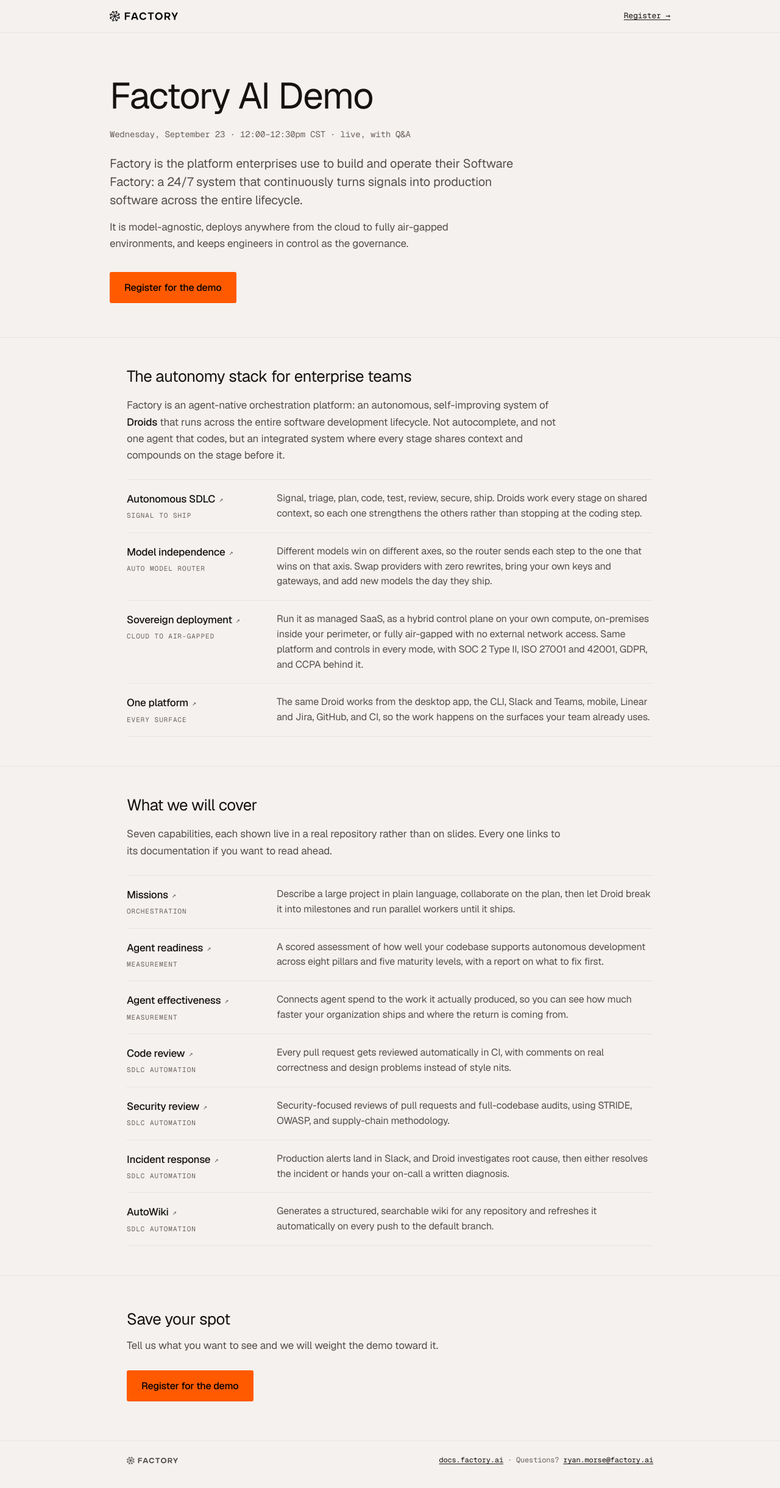
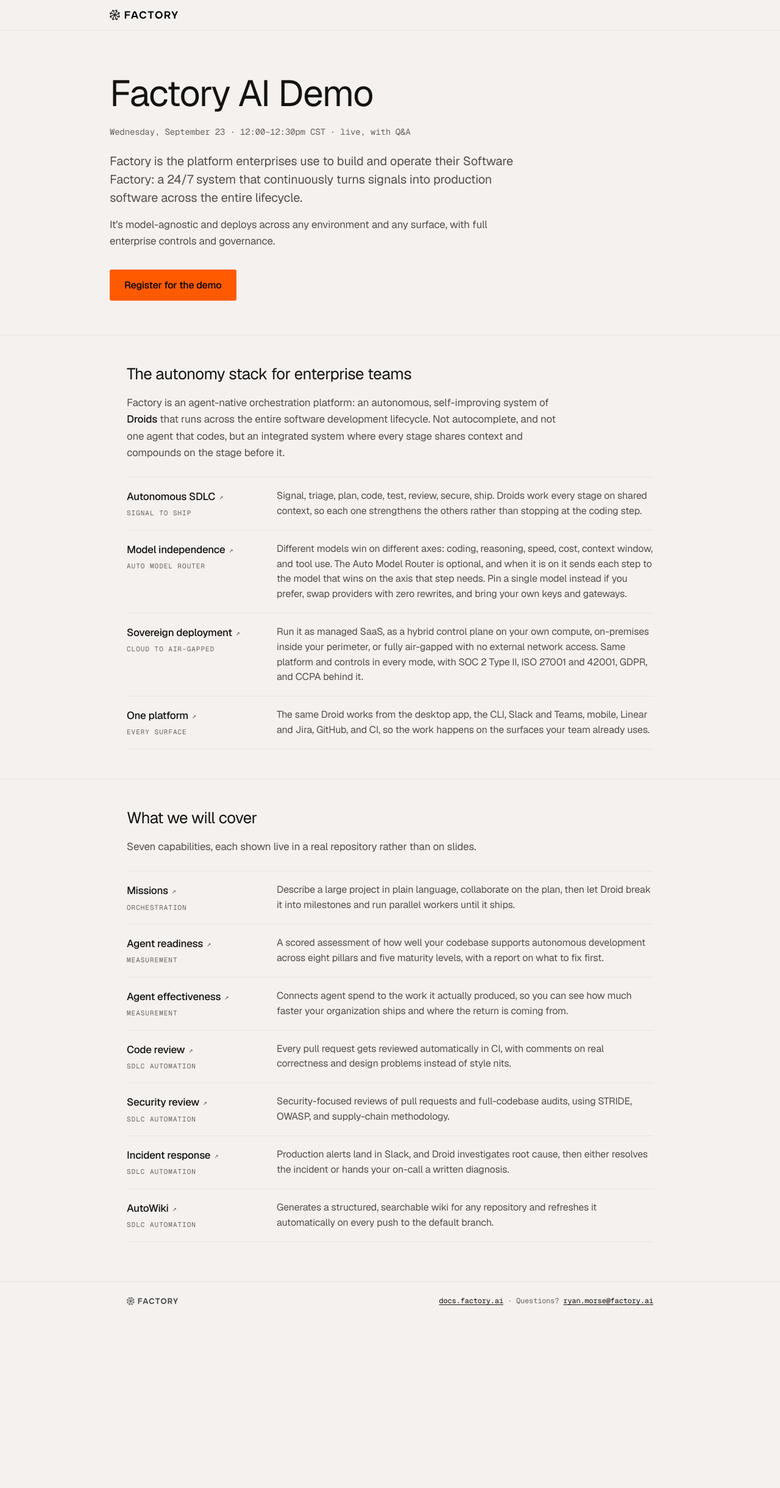
Before and after one commit to factory-ryan-morse/factory-ai-demo, a plain HTML site: page index.html in a window 1280 px wide. Shown: the whole page at 61% size. After the commit the page ends 2183 px from the top, so only its background shows below. Drawn offline with nearby package versions, Linux system fonts and the light colour scheme.

Commit message:
Tighten hero copy, name the routing axes, cut duplicate register links
Rewrites the hero support line, names the axes the router balances
(coding, reasoning, speed, cost, context window, tool use), and marks
the Auto Model Router as optional with the option to pin a single
model instead.

Drops the "links to its documentation" pointer from the agenda intro.

Reduces three registration links to one. With its sentence and its
button both removed, the "Save your spot" section had only a heading
left, so the section is gone; the header CTA goes with it. The hero
button is now the single call to action. Removes the CSS those
elements owned rather than leaving it orphaned.

Co-authored-by: factory-droid[bot] <138933559+factory-droid[bot]@users.noreply.github.com>

```diff
--- a/index.html
+++ b/index.html
@@ -87,15 +87,6 @@
     padding:16px 0;
   }
   .logo{display:block;width:112px;height:auto}
-  .header-cta{
-    font-family:var(--mono);
-    font-size:13px;
-    color:var(--link);
-    text-decoration:var(--link-decoration);
-    text-underline-offset:2px;
-    white-space:nowrap;
-  }
-  .header-cta:hover{text-decoration:underline}
 
   /* ---------- hero ---------- */
   .hero{padding:72px 0 56px}
@@ -145,6 +136,7 @@
 
   /* ---------- sections ---------- */
   section{padding:48px 0;border-top:1px solid var(--rule)}
+  main section:last-of-type{padding-bottom:64px}
   h2{
     font-weight:400;
     font-size:26px;
@@ -202,11 +194,6 @@
   }
   .def{margin:0;font-size:16px;line-height:1.55;text-wrap:pretty}
 
-  /* ---------- close ---------- */
-  .close{padding:56px 0 64px}
-  .close h2{margin-bottom:14px}
-  .close .prose{margin-bottom:26px}
-
   /* ---------- footer ---------- */
   footer{border-top:1px solid var(--rule);padding:22px 0 40px}
   .footer-inner{
@@ -228,7 +215,6 @@
     section{padding:40px 0}
     .row{grid-template-columns:1fr;gap:6px;padding:16px 0}
     .tag{display:inline-block;margin:0 0 0 8px}
-    .header-cta{display:none}
   }
 </style>
 </head>
@@ -238,7 +224,6 @@
   <div class="wrap header-inner">
     <img class="logo logo-dark" src="./factory-lockup-white.svg" alt="Factory">
     <img class="logo logo-light" src="./factory-lockup-black.svg" alt="Factory">
-    <a class="header-cta" href="https://docs.google.com/forms/d/e/1FAIpQLSdHq7hYISY5QE2KslFO6a-uVSJbBu8kELKCIXn08nBWJqFJzA/viewform">Register →</a>
   </div>
 </header>
 
@@ -248,7 +233,7 @@
     <h1>Factory AI Demo</h1>
     <p class="meta">Wednesday, September 23 · 12:00–12:30pm CST · live, with Q&amp;A</p>
     <p class="lede">Factory is the platform enterprises use to build and operate their Software Factory: a 24/7 system that continuously turns signals into production software across the entire lifecycle.</p>
-    <p class="sub">It is model-agnostic, deploys anywhere from the cloud to fully air-gapped environments, and keeps engineers in control as the governance.</p>
+    <p class="sub">It's model-agnostic and deploys across any environment and any surface, with full enterprise controls and governance.</p>
     <a class="btn" href="https://docs.google.com/forms/d/e/1FAIpQLSdHq7hYISY5QE2KslFO6a-uVSJbBu8kELKCIXn08nBWJqFJzA/viewform">Register for the demo</a>
   </div>
 
@@ -266,7 +251,7 @@
         </div>
         <div class="row">
           <p class="term"><a href="https://factory.ai/product/router" aria-label="Auto Model Router and model independence">Model independence<span class="ext" aria-hidden="true">↗</span></a><span class="tag">Auto model router</span></p>
-          <p class="def">Different models win on different axes, so the router sends each step to the one that wins on that axis. Swap providers with zero rewrites, bring your own keys and gateways, and add new models the day they ship.</p>
+          <p class="def">Different models win on different axes: coding, reasoning, speed, cost, context window, and tool use. The Auto Model Router is optional, and when it is on it sends each step to the model that wins on the axis that step needs. Pin a single model instead if you prefer, swap providers with zero rewrites, and bring your own keys and gateways.</p>
         </div>
         <div class="row">
           <p class="term"><a href="https://factory.ai/security" aria-label="Sovereign deployment options">Sovereign deployment<span class="ext" aria-hidden="true">↗</span></a><span class="tag">Cloud to air-gapped</span></p>
@@ -284,7 +269,7 @@
     <div class="wrap">
       <h2>What we will cover</h2>
       <div class="prose">
-        <p>Seven capabilities, each shown live in a real repository rather than on slides. Every one links to its documentation if you want to read ahead.</p>
+        <p>Seven capabilities, each shown live in a real repository rather than on slides.</p>
       </div>
 
       <div class="specs">
@@ -320,16 +305,6 @@
     </div>
   </section>
 
-  <section class="close">
-    <div class="wrap">
-      <h2>Save your spot</h2>
-      <div class="prose">
-        <p>Tell us what you want to see and we will weight the demo toward it.</p>
-      </div>
-      <a class="btn" href="https://docs.google.com/forms/d/e/1FAIpQLSdHq7hYISY5QE2KslFO6a-uVSJbBu8kELKCIXn08nBWJqFJzA/viewform">Register for the demo</a>
-    </div>
-  </section>
-
 </main>
 
 <footer>
```
Also changed, not shown: v2/dark/index.html (+4 -29 lines), v2/light/index.html (+4 -29 lines).
